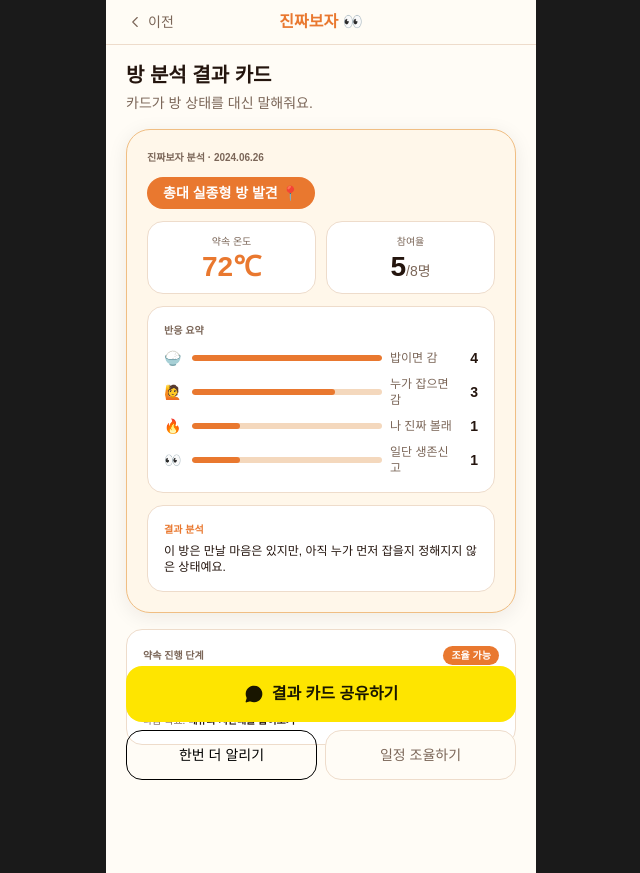
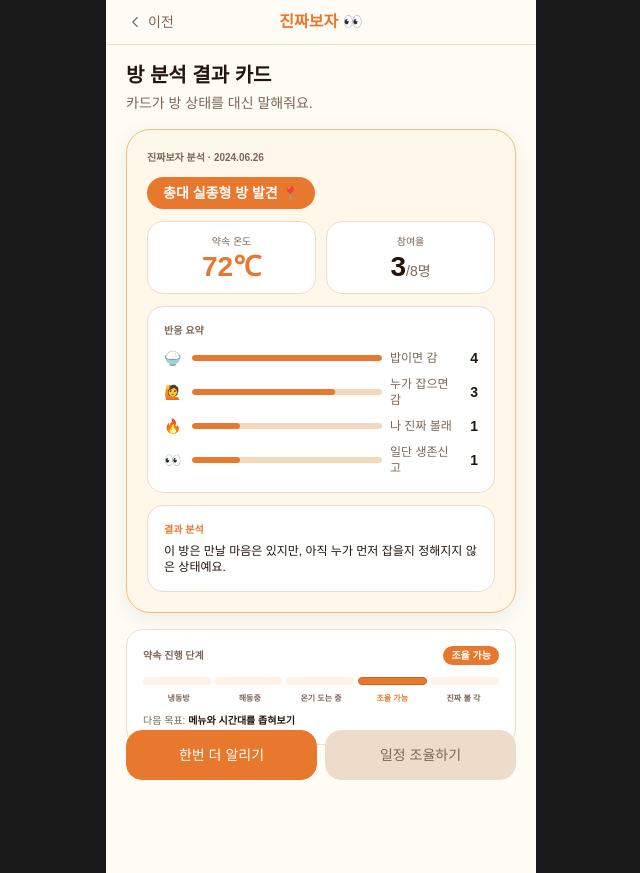
Before and after one commit to RealBoja/RealBoja-FE, a React (Vite) app: page /card/1/analysis in a window 1280 px wide. Shown: the whole page, without its empty margins (319-959 px from the left). Built offline with nearby package versions, Linux system fonts and the light colour scheme.

Commit message:
refactor: AnalysisPage.tsx 버튼 활성화/비활성화 수정

```diff
--- a/src/pages/AnalysisPage.tsx
+++ b/src/pages/AnalysisPage.tsx
@@ -1,6 +1,5 @@
 import MobileLayout from "../components/layout/MobileLayout";
 import TopBar from "../components/common/TopBar";
-import ShareButton from "../components/common/ShareButton";
 import AnalysisSummaryCard from "../components/analysis/AnalysisSummaryCard";
 import RecommendActionBox from "../components/analysis/RecommendActionBox";
 
@@ -19,7 +18,7 @@ const stages = [
   { label: "진짜 볼 각", active: false },
 ];
 
-const participantCount = 5;
+const participantCount = 3;
 const totalCount = 8;
 
 // 과반수 여부: 반응한 사람이 전체 인원의 절반 초과
@@ -34,7 +33,6 @@ interface AnalysisPageProps {
 
 export default function AnalysisPage({
   onBack,
-  onShare,
   onMoreReaction,
   onNextCard,
 }: AnalysisPageProps) {
@@ -42,12 +40,10 @@ export default function AnalysisPage({
     <MobileLayout
       topBar={<TopBar showBack onBack={onBack} />}
       bottomCTA={
-        <div className="flex flex-col gap-2">
-          <ShareButton onClick={onShare}>결과 카드 공유하기</ShareButton>
         <div className="flex gap-2">
           <button
             onClick={onMoreReaction}
-              className={`flex-1 py-3.5 rounded-2xl border-[0.8px] text-sm font-medium transition`}
+            className="flex-1 py-3.5 rounded-2xl border-[0.8px] border-orange bg-orange text-sm font-medium text-white transition hover:bg-orange-dark"
           >
             한번 더 알리기
           </button>
@@ -57,13 +53,12 @@ export default function AnalysisPage({
             className={`flex-1 py-3.5 rounded-2xl border-[0.8px] text-sm font-medium transition
       ${
         isMajority
-                    ? "bg-bg border-border text-muted hover:bg-section"
-                    : "bg-bg border-border text-muted/40 cursor-not-allowed"
+          ? "bg-orange border-orange text-white hover:bg-orange-dark"
+          : "bg-[#eedccb] border-[#eedccb] text-muted cursor-not-allowed"
       }`}
           >
             일정 조율하기
           </button>
-          </div>
         </div>
       }
     >
```
Lines whose indentation alone changed are shown as unchanged.
